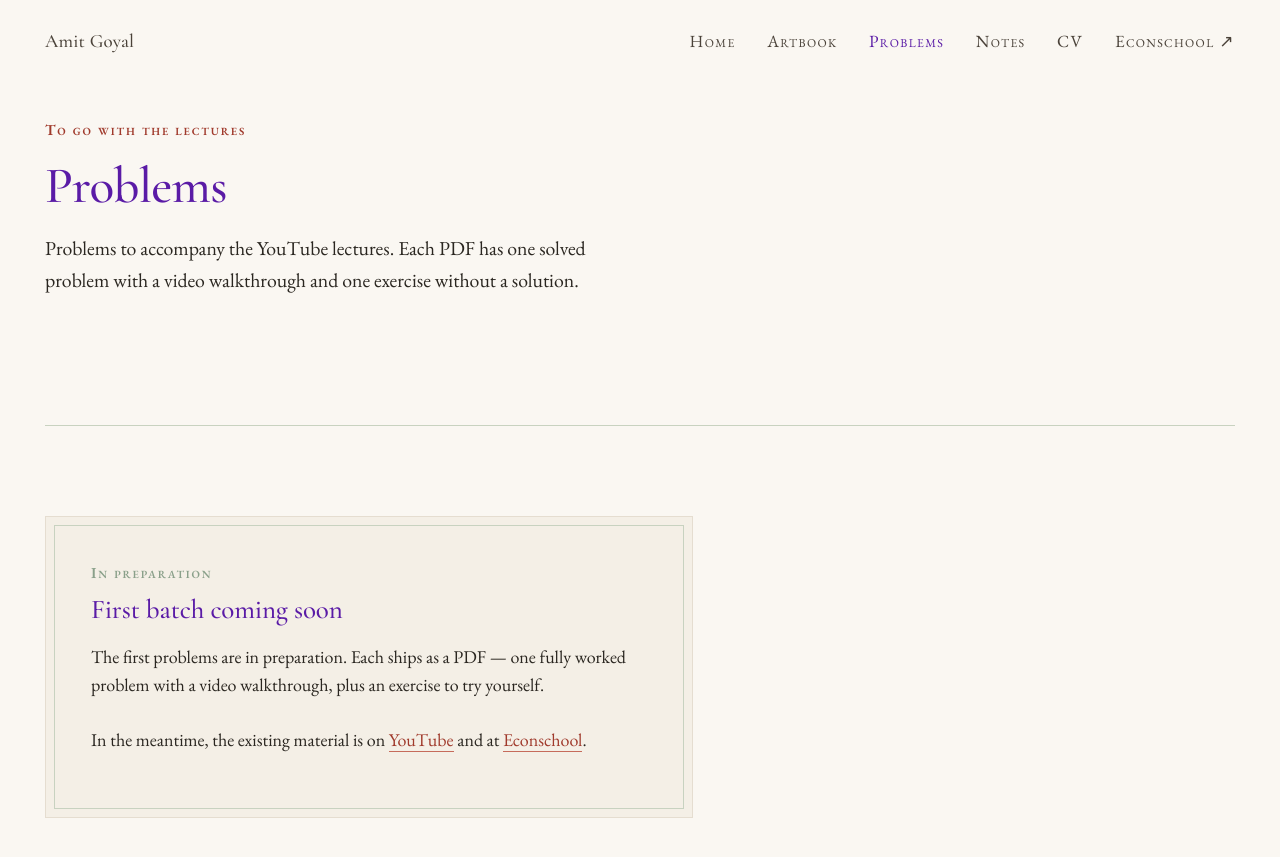
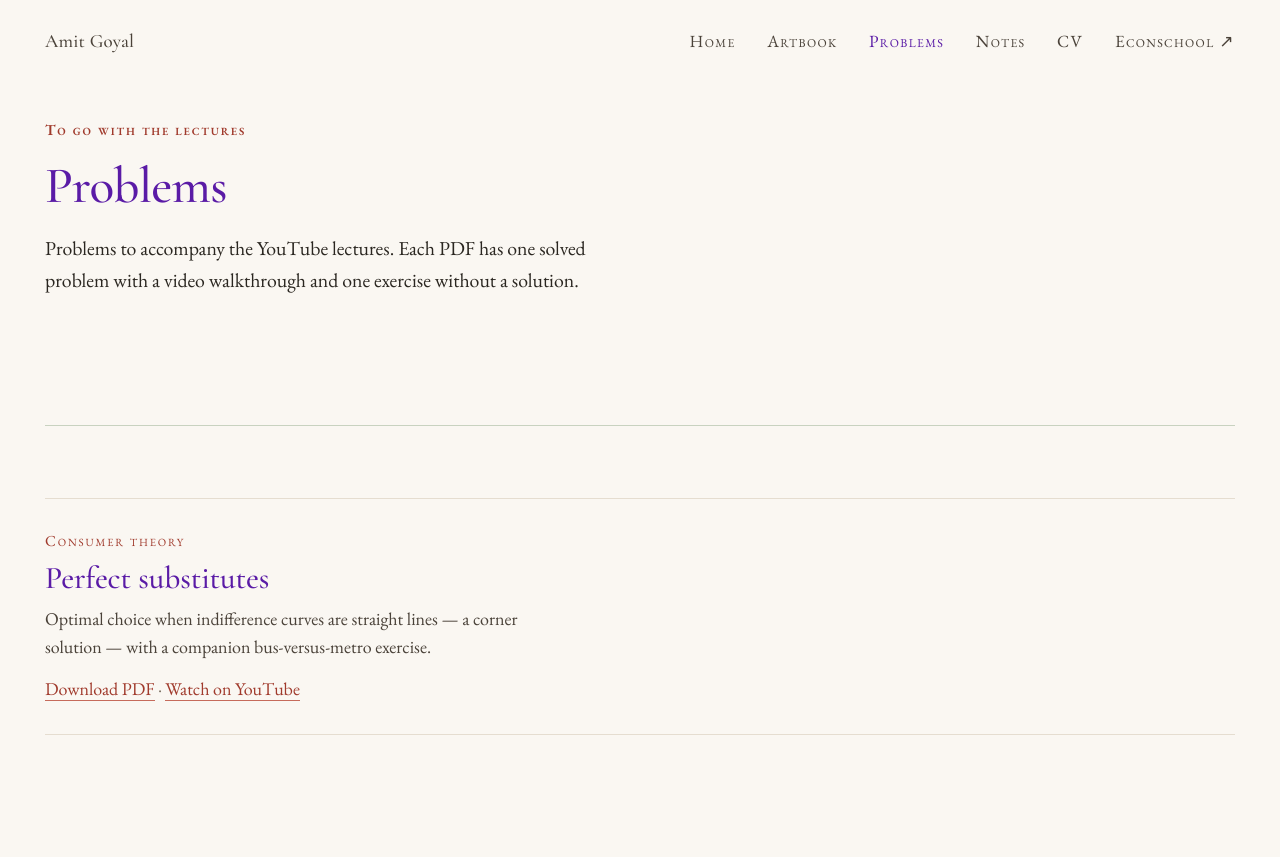
Before and after one commit to amitkumargoyal/amitkumargoyal.github.io, an Astro site: page /problems in a window 1280 px wide. Shown: the top 857 px of the page. Built offline with nearby package versions, Linux system fonts and the light colour scheme; Astro itself is replaced by a stand-in of ours.

Commit message:
Add first Problems sheet: Perfect substitutes

```diff
--- a/src/pages/problems/index.astro
+++ b/src/pages/problems/index.astro
@@ -1,6 +1,17 @@
 ---
 import Base from '../../layouts/Base.astro';
+
+const problems = [
+  {
+    topic: 'Consumer theory',
+    title: 'Perfect substitutes',
+    blurb: 'Optimal choice when indifference curves are straight lines — a corner solution — with a companion bus-versus-metro exercise.',
+    pdf: '/problems/perfect-substitutes.pdf',
+    video: 'https://youtu.be/qKRKmEKNqFQ',
+  },
+];
 ---
+
 <Base
   title="Problems — Amit Goyal"
   description="Worked problems with video walkthroughs, each paired with an exercise, to accompany the Econschool YouTube lectures."
@@ -19,65 +30,48 @@ import Base from '../../layouts/Base.astro';
 
   <hr class="rule-sage" />
 
-  <section class="placeholder">
-    <div class="placeholder-card">
-      <p class="placeholder-eyebrow">In preparation</p>
-      <h2 style="font-size: 1.5rem; margin-bottom: 1rem;">First batch coming soon</h2>
-      <p>
-        The first problems are in preparation. Each ships as a PDF &mdash; one fully
-        worked problem with a video walkthrough, plus an exercise to try yourself.
-      </p>
-      <p style="margin-top: 1.5rem;">
-        In the meantime, the existing material is on
-        <a href="https://www.youtube.com/@econ.school" target="_blank" rel="noopener">YouTube</a>
-        and at <a href="https://econschool.in">Econschool</a>.
-      </p>
-    </div>
-  </section>
-
-  <!--
-    When ready, replace the placeholder section with a list like this:
-
   <section class="problem-list">
     {problems.map((p) => (
       <article class="problem-row">
-          <div class="problem-meta">
         <p class="problem-topic">{p.topic}</p>
-            <h3 class="problem-title">{p.title}</h3>
+        <h2 class="problem-title">{p.title}</h2>
         <p class="problem-blurb">{p.blurb}</p>
-            <p>
-              <a href={p.pdf}>Download PDF</a> &nbsp;·&nbsp;
-              <a href={p.video}>Watch on YouTube</a>
+        <p class="problem-links">
+          <a href={p.pdf} target="_blank" rel="noopener noreferrer">Download PDF</a>
+          <span class="sep"> · </span>
+          <a href={p.video} target="_blank" rel="noopener noreferrer">Watch on YouTube</a>
         </p>
-          </div>
       </article>
     ))}
   </section>
-  -->
 </Base>
 
 <style>
-  .placeholder { padding: 2rem 0; }
-  .placeholder-card {
-    background: var(--paper);
-    border: 1px solid var(--rule);
-    padding: 2.5rem;
-    max-width: 36rem;
-    position: relative;
+  .problem-list { padding: 1rem 0 2rem; }
+  .problem-row {
+    padding: 1.75rem 0;
+    border-bottom: 1px solid var(--rule);
   }
-  .placeholder-card::before {
-    content: "";
-    position: absolute;
-    top: 8px; left: 8px; right: 8px; bottom: 8px;
-    border: 1px solid var(--sage-soft);
-    pointer-events: none;
-  }
-  .placeholder-eyebrow {
+  .problem-row:first-child { border-top: 1px solid var(--rule); }
+  .problem-topic {
     font-variant: small-caps;
     letter-spacing: 0.12em;
-    color: var(--sage);
+    color: var(--terracotta);
     font-size: 0.85rem;
-    font-weight: 600;
+    margin: 0 0 0.35rem;
+  }
+  .problem-title {
+    font-family: var(--display);
+    color: var(--violet);
+    font-weight: 500;
+    font-size: 1.75rem;
     margin: 0 0 0.5rem;
   }
+  .problem-blurb {
+    color: var(--ink-soft);
+    max-width: 60ch;
+    margin: 0 0 0.75rem;
+  }
+  .problem-links { margin: 0; }
+  .problem-links .sep { color: var(--ink-faint); }
 </style>
```
Also changed, not shown: figures/problems/es-logo.png (added), 2 other files. Lines whose indentation alone changed are shown as unchanged.
